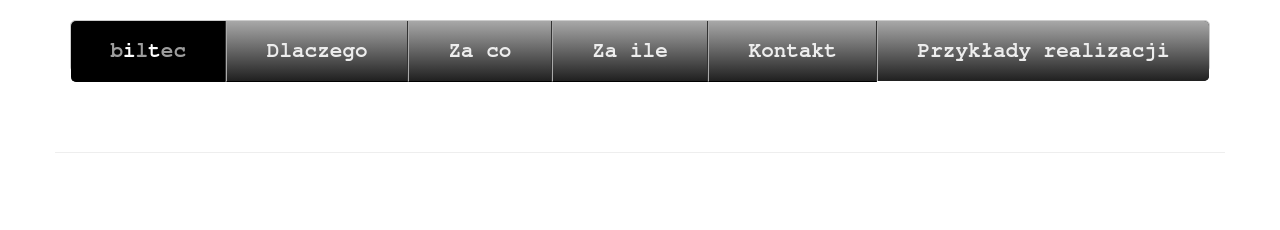
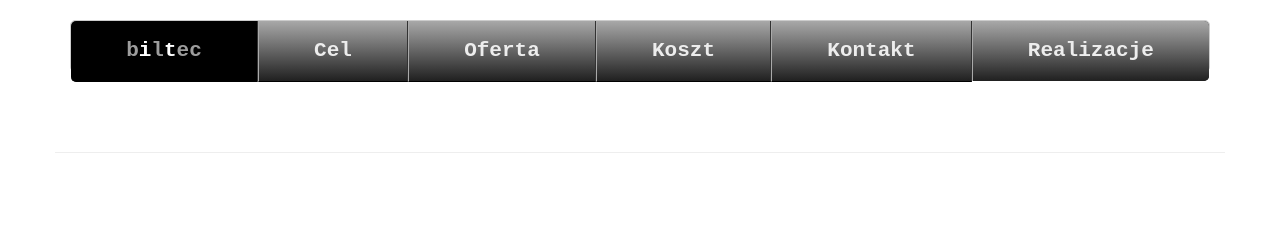
Before and after one commit to biltec/biltec.github.io, a plain HTML site: page index.html in a window 1280 px wide. Shown: the top 230 px of the page. Drawn offline with Linux system fonts and the light colour scheme.

Commit message:
menu fix

```diff
--- a/css/justified-nav.css
+++ b/css/justified-nav.css
@@ -3,7 +3,7 @@ body {
 }
 nav {
   font-size: 21px;
-  font-family: FreeMono;
+  font-family: "Courier New";
 }
 .footer {
   padding-top: 40px;
--- a/index.html
+++ b/index.html
@@ -41,11 +41,11 @@
                 <li class="active"><a  href="#">
                     <span style="color: #9d9d9d;">b</span><span style="color: white;">i</span><span style="color: #9d9d9d;">l</span><span style="color: white;">t</span><span style="color: #9d9d9d;">ec</span>
                 </a></li>
-                <li><a href="#dlaczego">Dlaczego</a></li>
-                <li><a href="#za-co">Za&nbsp;co</a></li>
-                <li><a href="#za-ile">Za&nbsp;ile</a></li>
+                <li><a href="#cel">Cel</a></li>
+                <li><a href="#oferta">Oferta</a></li>
+                <li><a href="#koszt">Koszt</a></li>
                 <li><a href="#kontakt">Kontakt</a></li>
-                <li><a href="#przyklady-realizacji">Przykłady&nbsp;realizacji</a></li>
+                <li><a href="#realizacje">Realizacje</a></li>
             </ul>
         </nav>
     </div>
@@ -56,12 +56,12 @@
 
 
     <hr class="featurette-divider">
-    <!--<br/>-->
+        <!--<br/>-->
     <!--<br/>-->
 
     <div class="row featurette">
         <div class="col-md-7">
-            <h2 class="featurette-heading-first" id="dlaczego">Przykuj uwagę klienta nowym wyświetlaczem kursów walut.<br/>
+            <h2 class="featurette-heading-first" id="cel">Przykuj uwagę klienta nowym wyświetlaczem kursów walut.<br/>
                 <span class="text-muted featurette-mutted">Wyróżnij się na tle konkurencji.</span><br/>
             </h2>
             <p class="lead"><span class="glyphicon glyphicon-ok" style="font-size: 14px;">&nbsp;</span>Zastąp swoją starą tablicę LED. Wykorzystaj <strong>pełną gamę kolorów</strong> oraz wysoką <strong>jakość obrazu</strong> jaką oferują Ci dzisiejsze
@@ -84,7 +84,7 @@
 
     <div class="row featurette">
         <div class="col-md-7 col-md-push-5">
-            <h2 class="featurette-heading"  id="za-co">Co jest w zestawie? <br/> <span class="text-muted featurette-mutted">Co jest potrzebne?</span>
+            <h2 class="featurette-heading"  id="oferta">Co jest w zestawie? <br/> <span class="text-muted featurette-mutted">Co jest potrzebne?</span>
             </h2>
             <p class="lead"><span class="glyphicon glyphicon-ok" style="font-size: 14px;">&nbsp;</span>Kompletne rozwiązanie składa się z:
             <ul>
@@ -96,8 +96,8 @@
             <p class="lead"><span class="glyphicon glyphicon-ok" style="font-size: 14px;">&nbsp;</span>Standardowo klient:
             <ul>
                 <li>Dostarcza używany <strong>telewizor</strong> lub samodzielnie realizuje zakup wybranego przez siebie modelu telewizora w określonym rozmiarze. Wymagane jest wejście HDMI.</li>
-                <li>Powinien posiadać w kantorze <strong>komputer</strong>, z poziomu, którego będzie <strong>sterował wyświetlaczem kursów walut</strong>. Wyświetlacz oferuje <strong>wsparcie dla wszystkich systemów operacyjnych</strong>.</li>
-                <li>Powinien posiadać w kantorze <strong>router</strong> lub switch z wolnymi portami aby możliwe było połączenie komputera sterującego z mikrokomputerem.</li>
+                <li>Powinien posiadać w kantorze <strong>komputer</strong>, z poziomu którego będzie <strong>sterował wyświetlaczem kursów walut</strong>. Wyświetlacz oferuje <strong>wsparcie dla wszystkich systemów operacyjnych</strong>.</li>
+                <li>Powinien posiadać w kantorze <strong>router</strong> lub switch z wolnymi portami, aby możliwe było połączenie komputera sterującego z mikrokomputerem.</li>
             </ul>
             </p>
             <p class="lead"><span class="glyphicon glyphicon-ok" style="font-size: 14px;">&nbsp;</span>W razie pytań technicznych lub konfiguracyjnych prosimy o <a href="#kontakt">kontakt</a>.</p>
@@ -112,7 +112,7 @@
 
     <div class="row featurette">
         <div class="col-md-7">
-            <h2 class="featurette-heading"  id="za-ile">
+            <h2 class="featurette-heading"  id="koszt">
                 Ile to kosztuje?
                 <br/><span class="text-muted featurette-mutted">Za co i kiedy płacisz?</span>
             </h2>
@@ -158,7 +158,7 @@
 
     <hr class="featurette-divider">
 
-    <h2 class="featurette-heading-first" id="przyklady-realizacji">Przykłady realizacji</span>
+    <h2 class="featurette-heading-first" id="realizacje">Realizacje</span>
         <br/><span class="text-muted featurette-mutted">Wrocław</span><br/>
     </h2>
     <div id="myCarousel" class="carousel slide" data-ride="carousel">
```
